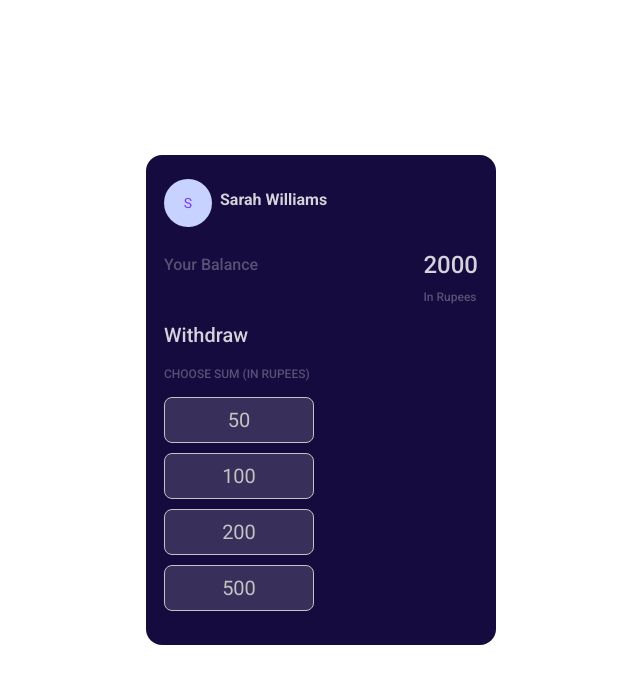
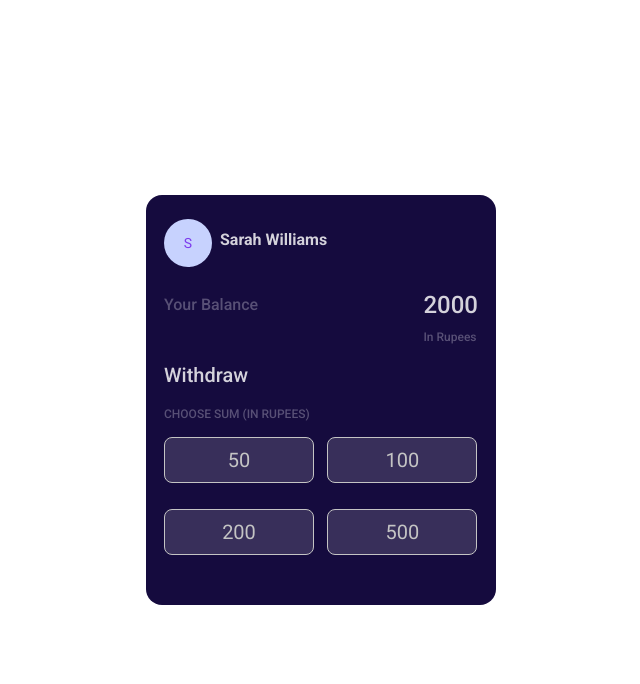
Before and after one commit to vineethsankre/React-Cash-Withdrawal, a React (Create React App) app: page / in a window 1280 px wide. Shown: the top 684 px of the page, without its empty margins (319-959 px from the left). Built offline with nearby package versions, Linux system fonts and the light colour scheme; a web font is replaced by a local one.

Commit message:
Update index.css

```diff
--- a/src/components/DenominationItem/index.css
+++ b/src/components/DenominationItem/index.css
@@ -1,5 +1,7 @@
 .denomination-list-item {
   list-style-type: none;
+  width: 48%;
+  margin-bottom: 16px;
 }
 
 .button {
```
